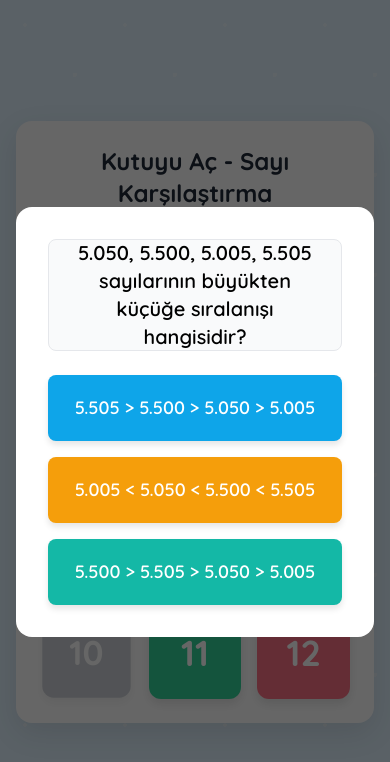
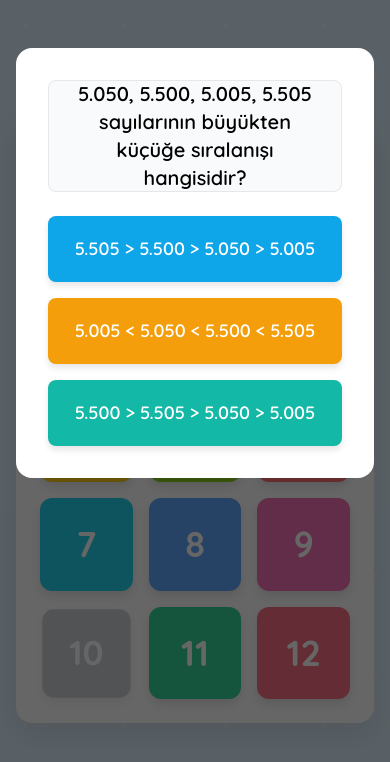
Before and after one commit to omerfarukkus/4_sinif_sayilari_karsilastirma_oyun_4, a plain HTML site: page index.html in a window 390 px wide. Both pictures are taken after a click on the element "10". Drawn offline with nearby package versions, Linux system fonts and the light colour scheme.

Commit message:
Update index.html

```diff
--- a/index.html
+++ b/index.html
@@ -97,8 +97,8 @@
     </div>
 
     <!-- Soru Modalı -->
-    <div id="quiz-modal" class="fixed inset-0 bg-black bg-opacity-60 flex items-center justify-center p-4 opacity-0 pointer-events-none transform scale-95">
-        <div id="quiz-modal-content" class="bg-white rounded-2xl p-8 w-full max-w-2xl">
+    <div id="quiz-modal" class="fixed inset-0 bg-black bg-opacity-60 flex items-start sm:items-center justify-center p-4 opacity-0 pointer-events-none transform scale-95 overflow-y-auto">
+        <div id="quiz-modal-content" class="bg-white rounded-2xl p-8 w-full max-w-2xl my-8">
              <div id="question" class="p-4 rounded-lg mb-6 h-28 flex items-center justify-center text-center text-xl sm:text-2xl font-semibold bg-gray-50 border">
                 <!-- Soru metni buraya gelecek -->
             </div>
```
